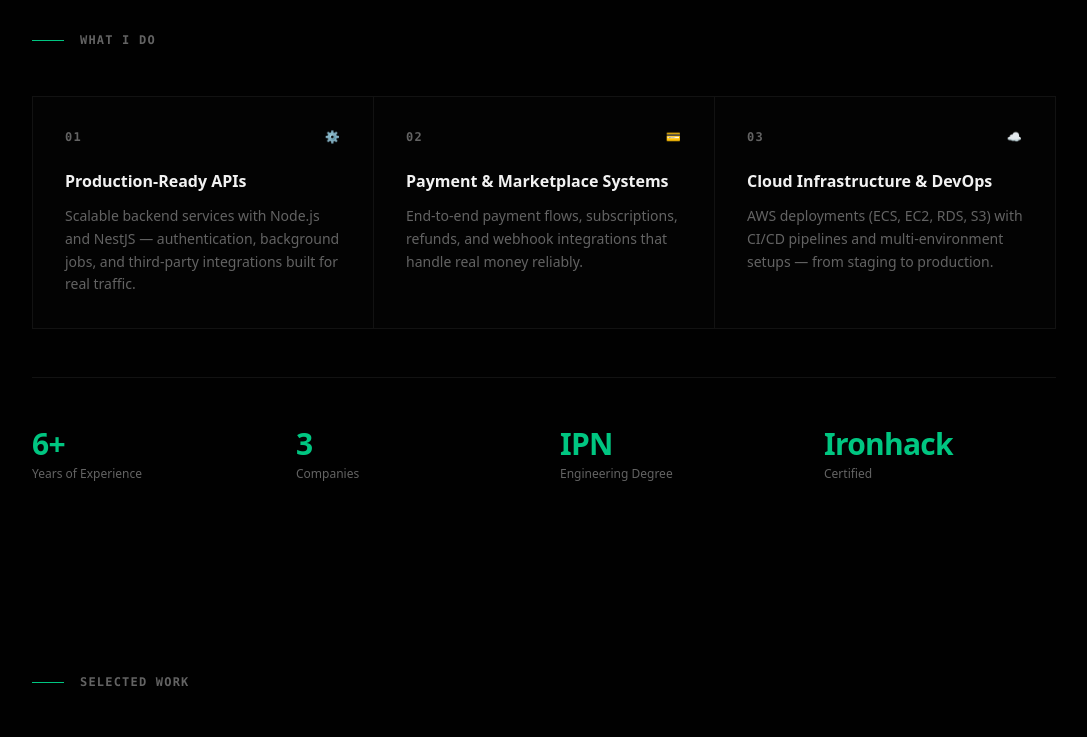
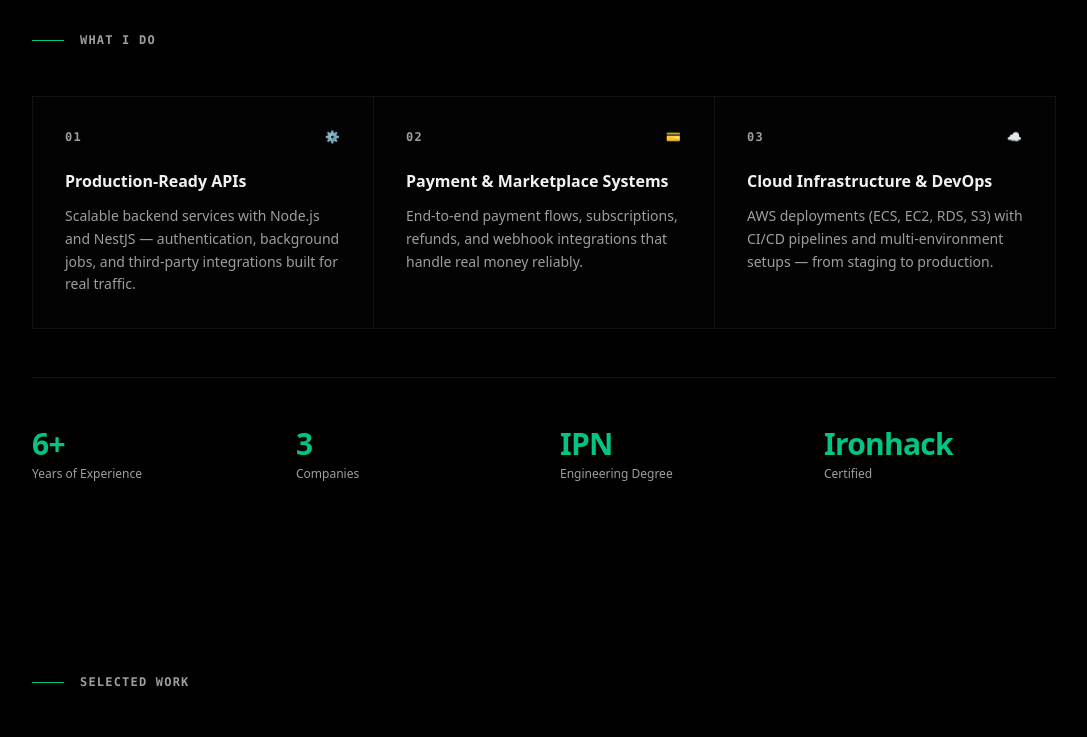
Before and after one commit to FrankIsmael/ifm-web, a Next.js app: page / in a window 1280 px wide. Shown: the part 920-1657 px from the top of the page, without its empty margins (96-1183 px from the left). Built offline with nearby package versions, Linux system fonts and the light colour scheme.

Commit message:
fix: update muted-foreground color and conditionally render project URL in Projects component
- Adjusted the muted-foreground color in globals.css for better visibility.
- Modified the Projects component to conditionally render the project URL link only if it exists, improving layout consistency.

```diff
--- a/app/globals.css
+++ b/app/globals.css
@@ -18,7 +18,7 @@
   --secondary: oklch(0.14 0 0);         /* subtle surface */
   --secondary-foreground: oklch(0.96 0 0);
   --muted: oklch(0.14 0 0);
-  --muted-foreground: oklch(0.5 0 0);   /* zinc-ish dim */
+  --muted-foreground: oklch(0.7 0 0);   /* zinc-ish dim */
   --accent: oklch(0.72 0.18 162);       /* emerald/teal accent */
   --accent-foreground: oklch(0.06 0 0);
   --destructive: oklch(0.577 0.245 27.325);
--- a/components/projects.tsx
+++ b/components/projects.tsx
@@ -35,6 +35,7 @@ export function Projects() {
                     >
                       {project.tag}
                     </span>
+                    {project.url ? (
                       <a
                         href={project.url}
                         target="_blank"
@@ -46,6 +47,7 @@ export function Projects() {
                           <path d="M2 8L8 2M8 2H4M8 2v4" strokeLinecap="round" strokeLinejoin="round" />
                         </svg>
                       </a>
+                    ) : null}
                   </div>
                   <h3 className="mt-3 text-xl font-bold tracking-tight text-foreground">
                     {project.name}
--- a/lib/cv-data.ts
+++ b/lib/cv-data.ts
@@ -142,7 +142,7 @@ export const cvData = {
       result:
         'Live platform serving real users, handling sensitive transactions reliably.',
       tech: ['Next.js', 'TypeScript', 'Nest(Node.js)', 'PostgreSQL', 'Stripe', 'Tailwind CSS', 'AWS'],
-      url: 'https://repose.io',
+      url: '',
     },
     {
       name: 'Scene Hunters',
```
Lines whose indentation alone changed are shown as unchanged.
